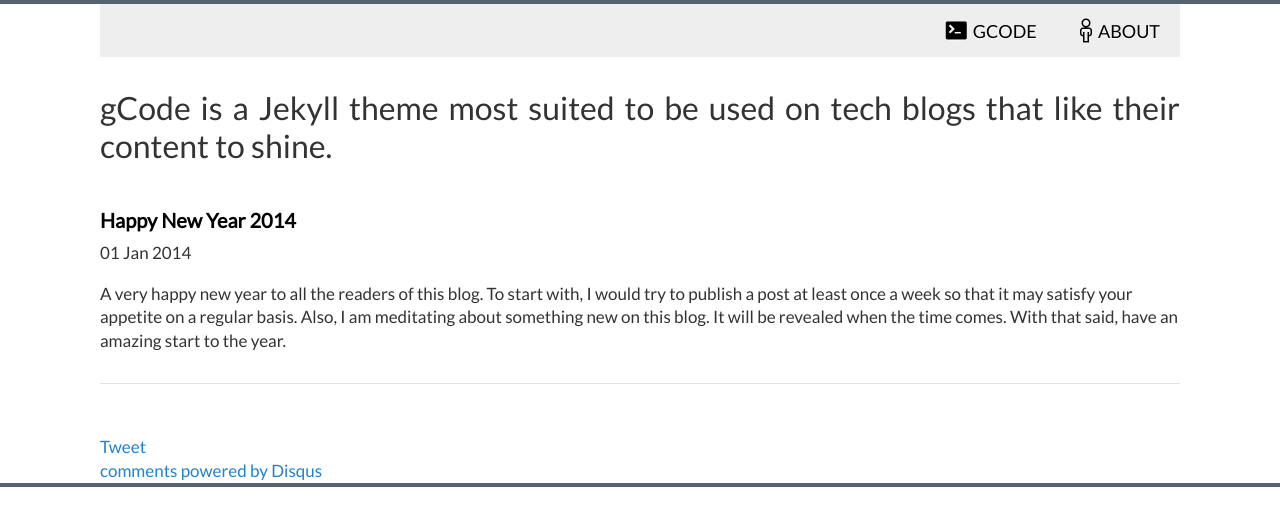
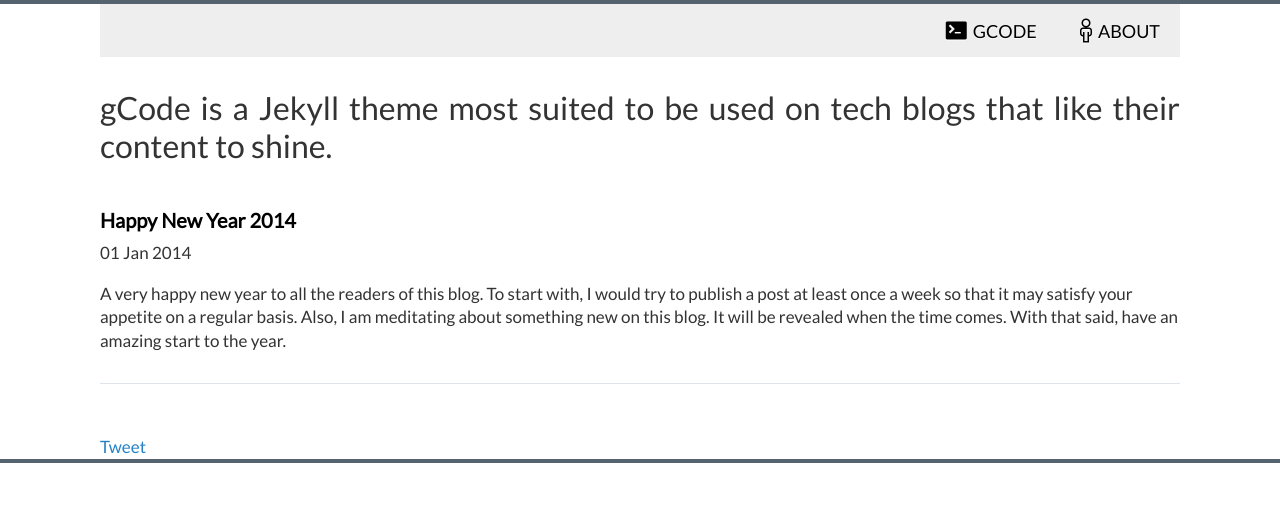
Before and after one commit to theicfire/vimsheet, a Jekyll site: the page built from _posts/2014-01-01-happy-new-year-2014.html, in a window 1280 px wide. Shown: the top 526 px of the page. Built offline with Jekyll 4.4.1, drawn with Linux system fonts in a browser that asks for light colours; Markdown is read by kramdown in place of the engine named in the settings; comment, search, counter and statistics services are not loaded; some of the changed lines change nothing that is shown.

Commit message:
do not show disqus when there is no disqus id in the _config.yml

```diff
--- a/_config.yml
+++ b/_config.yml
@@ -6,7 +6,7 @@ paginate: 8
 description:     Jekyll theme for Programmers
 intro: gCode is a Jekyll theme most suited to be used on tech blogs that like their content to shine.
 logo:             logo.png
-disqus_shortname: gotchacode
+disqus_shortname:
 # url: http://gotchacode.com
 #Comment out url when working locally to resolve base urls correctly
 #url:
--- a/_layouts/post.html
+++ b/_layouts/post.html
@@ -18,4 +18,6 @@ layout: default
 <a href="https://twitter.com/share" class="twitter-share-button" data-via="{{ site.owner.twitter }}" data-size="large" data-hashtags="gotchacode">Tweet</a>
 <script>!function(d,s,id){var js,fjs=d.getElementsByTagName(s)[0],p=/^http:/.test(d.location)?'http':'https';if(!d.getElementById(id)){js=d.createElement(s);js.id=id;js.src=p+'://platform.twitter.com/widgets.js';fjs.parentNode.insertBefore(js,fjs);}}(document, 'script', 'twitter-wjs');</script>
 
+{% if site.disqus_shortname %}
 {% include disqus_comments.html %}
+{% endif %}
```
